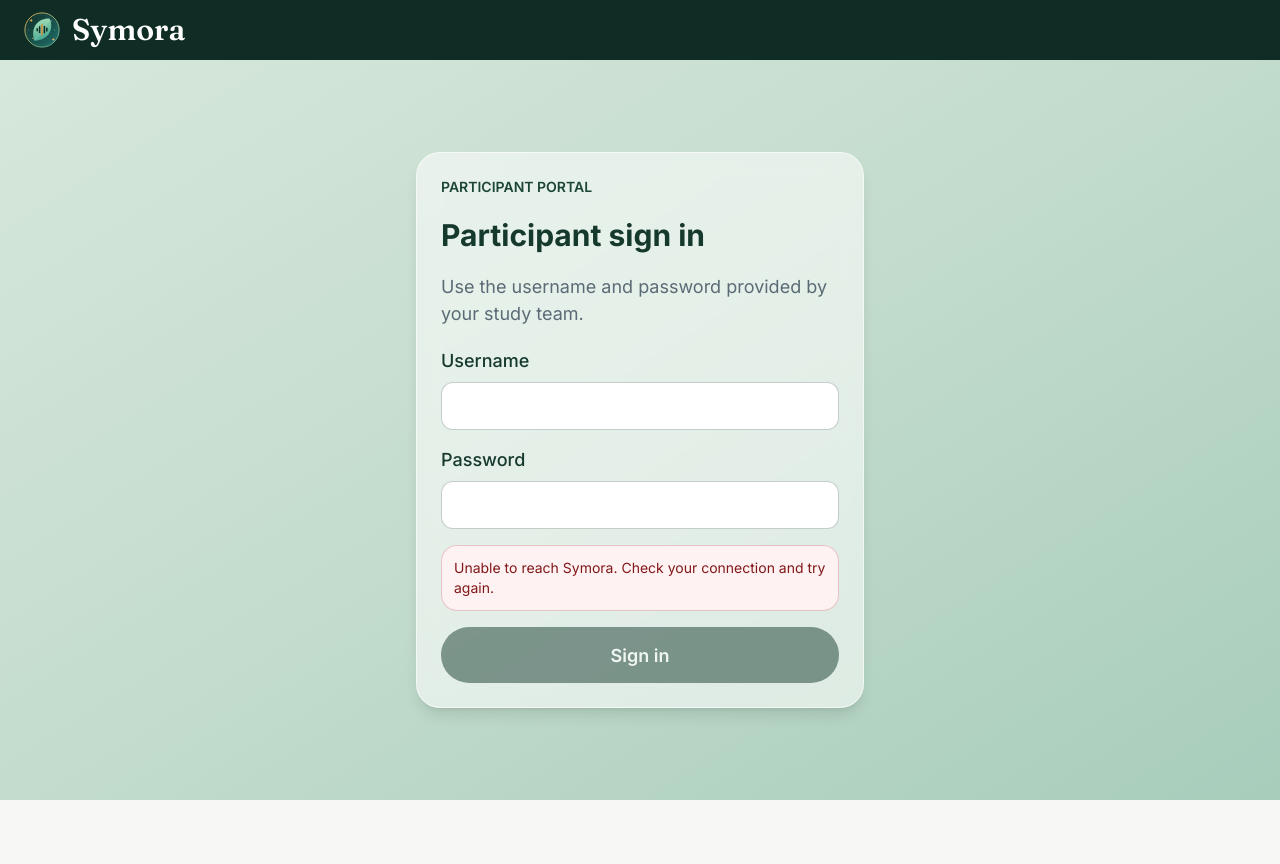
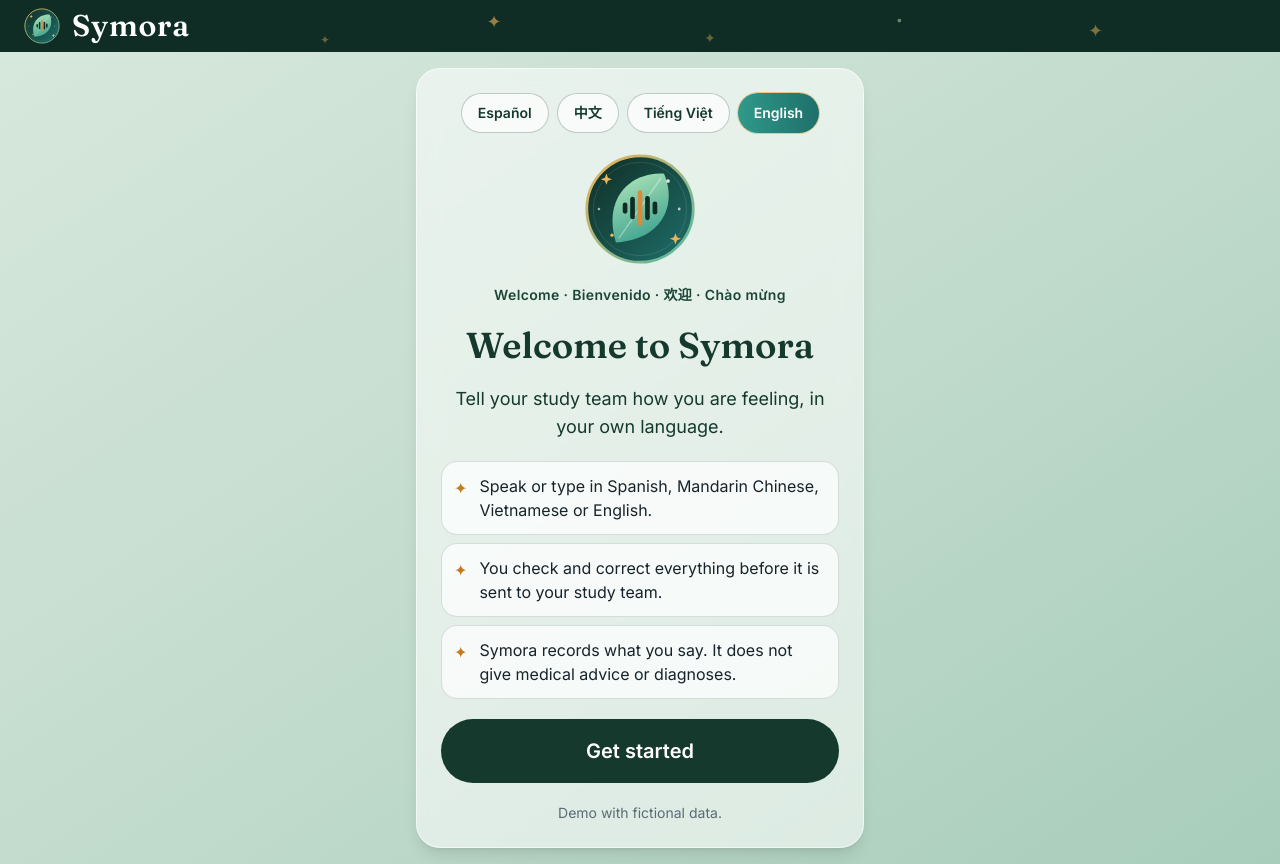
Before and after one commit to Mymuna18/Symora, a Next.js app: page /participant-login in a window 1280 px wide. Before the commit the page ends 800 px from the top, so only its background shows below. Built offline with nearby package versions, Linux system fonts and the light colour scheme; no server answers.

Commit message:
Participant UI: welcome screen, shared header, sign out, remove past reports

```diff
--- a/app/report/page.tsx
+++ b/app/report/page.tsx
@@ -1,5 +1,7 @@
 "use client";
 
+import { BrandHeader } from "@/components/ui/BrandHeader";
+import { SignOutButton } from "@/components/ui/SignOutButton";
 import { startTransition, useEffect, useRef, useState } from "react";
 import { useRouter } from "next/navigation";
 import {
@@ -127,6 +129,7 @@
   reportId: string;
   signOut: string;
   signingOut: string;
+  signOutError: string;
   checkingSession: string;
   sessionRequired: string;
   sessionExpired: string;
@@ -205,6 +208,7 @@
     checkingSession: "Checking session…",
     sessionRequired: "Sign in with a participant account to continue.",
     sessionExpired: "Your session has expired. Sign in again to continue.",
+    signOutError: "Sign out failed. Please try again.",
   },
   es: {
     tabs: { home: "Inicio", profile: "Perfil", past: "Reportes anteriores" },
@@ -280,6 +284,7 @@
     checkingSession: "Verificando sesión…",
     sessionRequired: "Inicia sesión con una cuenta de participante para continuar.",
     sessionExpired: "Tu sesión venció. Inicia sesión otra vez para continuar.",
+    signOutError: "No se pudo cerrar la sesión. Inténtalo de nuevo.",
   },
   zh: {
     tabs: { home: "首页", profile: "我的资料", past: "以往报告" },
@@ -355,6 +360,7 @@
     checkingSession: "正在检查登录状态…",
     sessionRequired: "请使用参与者账户登录后继续。",
     sessionExpired: "登录已过期。请重新登录后继续。",
+    signOutError: "退出失败，请重试。",
   },
   vi: {
     tabs: { home: "Trang chủ", profile: "Hồ sơ", past: "Báo cáo cũ" },
@@ -430,6 +436,7 @@
     checkingSession: "Đang kiểm tra phiên đăng nhập…",
     sessionRequired: "Vui lòng đăng nhập bằng tài khoản người tham gia để tiếp tục.",
     sessionExpired: "Phiên đăng nhập đã hết hạn. Vui lòng đăng nhập lại để tiếp tục.",
+    signOutError: "Đăng xuất không thành công. Vui lòng thử lại.",
   },
 };
 
@@ -441,17 +448,7 @@
 const secondaryBtn = `${big} border border-forest-800/30 bg-white/70 text-forest-800 hover:bg-white hover:ring-2 hover:ring-glow/60`;
 const field =
   "w-full border border-forest-800/25 bg-white/90 text-lg transition-all duration-300 ease-out hover:ring-2 hover:ring-glow/60";
-function Header() {
-  return (
-    <header className="flex items-center gap-3 bg-forest-950 px-6 py-2 text-white">
-      {/* eslint-disable-next-line @next/next/no-img-element */}
-      <img src="/symora-emblem.svg" alt="" className="h-9 w-9" />
-      <p className="font-[family-name:var(--font-fraunces)] text-3xl font-semibold leading-none tracking-wide">
-        Symora
-      </p>
-    </header>
-  );
-}
+
 
 export default function ReportPage() {
   const router = useRouter();
@@ -811,7 +808,7 @@
   if (!sessionReady) {
     return (
       <div className={page}>
-        <Header />
+        <BrandHeader/>
         <main className="flex flex-1 items-center justify-center p-4">
           <p role="status" className={`rounded-2xl p-5 text-center text-forest-800 ${glass}`}>
             Checking your session…
@@ -825,7 +822,7 @@
   if (onboard !== "done") {
     return (
       <div className={page}>
-        <Header />
+        <BrandHeader/>
         <div className="flex flex-1 p-3">
           <main className={`mx-auto flex w-full max-w-md flex-col gap-5 rounded-3xl p-6 ${glass}`}>
             {onboard === "language" && (
@@ -880,7 +877,7 @@
   // ---------- Main app with side tabs ----------
   return (
     <div className={page}>
-      <Header />
+      <BrandHeader/>
       <div className="flex flex-1 flex-col gap-3 p-3 md:flex-row">
         <SideTabs tab={tab} onChange={setTab} labels={L.tabs} />
 
@@ -1026,6 +1023,12 @@
             <section className="flex flex-col gap-6">
               <h1 className="text-3xl font-bold text-forest-800">{L.profileTitle}</h1>
               <fieldset>
+                <hr className="border-t border-forest-800/20" />
+                  <SignOutButton
+                    label={L.signOut}
+                    busyLabel={L.signingOut}
+                    errorLabel={L.signOutError}
+                  />
                 <legend className="mb-2 text-lg font-medium text-forest-800">{L.language}</legend>
                 <div className="flex flex-col gap-3">
                   {langOptions.map((o) => (
--- /dev/null
+++ b/components/ui/BrandHeader.tsx
@@ -0,0 +1,16 @@
+export function BrandHeader() {
+  return (
+    <header className="relative flex items-center gap-3 overflow-hidden bg-forest-950 px-6 py-2 text-white">
+      <span aria-hidden="true" className="pointer-events-none absolute left-[25%] bottom-1 text-xs text-glow/40">✦</span>
+      <span aria-hidden="true" className="pointer-events-none absolute left-[38%] top-2 text-glow/60">✦</span>
+      <span aria-hidden="true" className="pointer-events-none absolute left-[55%] bottom-1 text-sm text-glow/40">✦</span>
+      <span aria-hidden="true" className="pointer-events-none absolute left-[70%] top-3 text-xs text-mint/50">•</span>
+      <span aria-hidden="true" className="pointer-events-none absolute left-[85%] bottom-2 text-glow/50">✦</span>
+      {/* eslint-disable-next-line @next/next/no-img-element */}
+      <img src="/symora-emblem.svg" alt="" className="h-9 w-9" />
+      <span className="font-[family-name:var(--font-fraunces)] text-3xl font-semibold leading-none tracking-wide">
+        Symora
+      </span>
+    </header>
+  );
+}
--- a/components/ui/LoginPending.tsx
+++ b/components/ui/LoginPending.tsx
@@ -2,6 +2,7 @@
 
 import { startTransition, useEffect, useState, type FormEvent } from "react";
 import { useRouter } from "next/navigation";
+import { BrandHeader } from "@/components/ui/BrandHeader";
 import {
   ApiError,
   getBrowserSession,
@@ -11,6 +12,7 @@
 } from "@/lib/frontend-api";
 
 type Role = "participant" | "coordinator";
+type Lang = "en" | "es" | "zh" | "vi";
 
 const content: Record<Role, { title: string; description: string; audience: string; destination: string }> = {
   participant: {
@@ -27,6 +29,106 @@
   },
 };
 
+const langButtons: { code: Lang; label: string }[] = [
+  { code: "es", label: "Español" },
+  { code: "zh", label: "中文" },
+  { code: "vi", label: "Tiếng Việt" },
+  { code: "en", label: "English" },
+];
+
+const participantCopy: Record<Lang, {
+  welcome: string;
+  tagline: string;
+  points: string[];
+  start: string;
+  signInTitle: string;
+  signInDesc: string;
+  username: string;
+  password: string;
+  signIn: string;
+  signingIn: string;
+  back: string;
+  checking: string;
+  demo: string;
+}> = {
+  en: {
+    welcome: "Welcome to Symora",
+    tagline: "Tell your study team how you are feeling, in your own language.",
+    points: [
+      "Speak or type in Spanish, Mandarin Chinese, Vietnamese or English.",
+      "You check and correct everything before it is sent to your study team.",
+      "Symora records what you say. It does not give medical advice or diagnoses.",
+    ],
+    start: "Get started",
+    signInTitle: "Sign in",
+    signInDesc: "Use the username and password your study team gave you.",
+    username: "Username",
+    password: "Password",
+    signIn: "Sign in",
+    signingIn: "Signing in…",
+    back: "Back",
+    checking: "Checking your session…",
+    demo: "Demo with fictional data.",
+  },
+  es: {
+    welcome: "Bienvenido a Symora",
+    tagline: "Cuéntale a tu equipo del estudio cómo te sientes, en tu propio idioma.",
+    points: [
+      "Habla o escribe en español, chino mandarín, vietnamita o inglés.",
+      "Tú revisas y corriges todo antes de enviarlo a tu equipo del estudio.",
+      "Symora registra lo que dices. No da consejos médicos ni diagnósticos.",
+    ],
+    start: "Comenzar",
+    signInTitle: "Iniciar sesión",
+    signInDesc: "Usa el usuario y la contraseña que te dio tu equipo del estudio.",
+    username: "Usuario",
+    password: "Contraseña",
+    signIn: "Iniciar sesión",
+    signingIn: "Iniciando sesión…",
+    back: "Atrás",
+    checking: "Verificando tu sesión…",
+    demo: "Demostración con datos ficticios.",
+  },
+  zh: {
+    welcome: "欢迎使用 Symora",
+    tagline: "用您自己的语言，告诉研究团队您的感受。",
+    points: [
+      "可以用西班牙语、普通话、越南语或英语说话或打字。",
+      "发送给研究团队之前，所有内容都由您检查和修改。",
+      "Symora 只记录您说的话，不提供医疗建议或诊断。",
+    ],
+    start: "开始",
+    signInTitle: "登录",
+    signInDesc: "请使用研究团队提供的用户名和密码。",
+    username: "用户名",
+    password: "密码",
+    signIn: "登录",
+    signingIn: "正在登录…",
+    back: "返回",
+    checking: "正在检查您的登录状态…",
+    demo: "演示版，使用虚构数据。",
+  },
+  vi: {
+    welcome: "Chào mừng đến với Symora",
+    tagline: "Hãy cho nhóm nghiên cứu biết bạn cảm thấy thế nào, bằng ngôn ngữ của bạn.",
+    points: [
+      "Nói hoặc gõ bằng tiếng Tây Ban Nha, tiếng Trung phổ thông, tiếng Việt hoặc tiếng Anh.",
+      "Bạn kiểm tra và chỉnh sửa mọi thứ trước khi gửi cho nhóm nghiên cứu.",
+      "Symora chỉ ghi lại những gì bạn nói. Ứng dụng không đưa ra lời khuyên y tế hay chẩn đoán.",
+    ],
+    start: "Bắt đầu",
+    signInTitle: "Đăng nhập",
+    signInDesc: "Hãy dùng tên đăng nhập và mật khẩu mà nhóm nghiên cứu đã cung cấp.",
+    username: "Tên đăng nhập",
+    password: "Mật khẩu",
+    signIn: "Đăng nhập",
+    signingIn: "Đang đăng nhập…",
+    back: "Quay lại",
+    checking: "Đang kiểm tra phiên của bạn…",
+    demo: "Bản demo với dữ liệu giả.",
+  },
+};
+
 export function LoginPending({ role }: { role: Role }) {
   const router = useRouter();
   const copy = content[role];
@@ -38,6 +140,14 @@
   const [sessionUnavailable, setSessionUnavailable] = useState(false);
   const [existingRole, setExistingRole] = useState<Role | null>(null);
   const [error, setError] = useState<string | null>(null);
+  const [lang, setLang] = useState<Lang>("en");
+  const [started, setStarted] = useState(role === "coordinator");
+
+  const isParticipant = role === "participant";
+  const t = participantCopy[lang];
+  const title = isParticipant ? t.signInTitle : copy.title;
+  const description = isParticipant ? t.signInDesc : copy.description;
+  const showWelcome = isParticipant && !started;
 
   useEffect(() => {
     if (new URLSearchParams(window.location.search).get("session") === "expired") {
@@ -102,29 +212,37 @@
     }
   }
 
+  const hoverGlow =
+    "transition-all duration-300 ease-out hover:ring-2 hover:ring-glow/70 hover:shadow-lg";
+
   return (
     <main className="flex min-h-screen flex-col bg-gradient-to-br from-[#d8e8dd] via-[#c3dccd] to-[#a8cdbb] text-ink">
-      <header className="flex items-center gap-3 bg-forest-950 px-6 py-3 text-white">
-        {/* eslint-disable-next-line @next/next/no-img-element */}
-        <img src="/symora-emblem.svg" alt="" className="h-9 w-9" />
-        <span className="font-[family-name:var(--font-fraunces)] text-3xl font-semibold leading-none">
-          Symora
-        </span>
-      </header>
+      <BrandHeader />
       <div className="flex flex-1 items-center justify-center p-4">
         <section className="flex w-full max-w-md flex-col gap-5 rounded-3xl border border-white/60 bg-white/55 p-6 shadow-lg backdrop-blur-md">
-          <p className="text-sm font-semibold uppercase text-forest-700">{copy.audience}</p>
-          <h1 className="text-3xl font-bold text-forest-800">{copy.title}</h1>
-          <p className="text-muted">{copy.description}</p>
-          {sessionExpired && (
-            <p role="status" className="rounded-2xl border border-amber-700/20 bg-amber-50/80 p-4 text-sm text-amber-950">
-              Your session expired or is no longer valid. Sign in again to continue.
-            </p>
+          {isParticipant && (
+            <div role="group" aria-label="Language" className="flex flex-wrap justify-center gap-2">
+              {langButtons.map((l) => (
+                <button
+                  key={l.code}
+                  type="button"
+                  aria-pressed={lang === l.code}
+                  onClick={() => setLang(l.code)}
+                  className={`min-h-10 rounded-full px-4 text-sm font-semibold transition-all duration-300 ease-out ${
+                    lang === l.code
+                      ? "bg-gradient-to-r from-leaf to-forest-600 text-white ring-1 ring-glow/70"
+                      : "border border-forest-800/25 bg-white/70 text-forest-800 hover:bg-white hover:ring-2 hover:ring-glow/60"
+                  }`}
+                >
+                  {l.label}
+                </button>
+              ))}
+            </div>
           )}
 
           {checkingSession ? (
             <p role="status" className="rounded-2xl bg-white/70 p-4 text-sm text-forest-800">
-              Checking your session…
+              {isParticipant ? t.checking : "Checking your session…"}
             </p>
           ) : existingRole ? (
             <div className="flex flex-col gap-3">
@@ -140,10 +258,61 @@
                 {submitting ? "Signing out…" : "Sign out current session"}
               </button>
             </div>
+          ) : showWelcome ? (
+            <div className="flex flex-col items-center gap-5 text-center">
+              {/* eslint-disable-next-line @next/next/no-img-element */}
+              <img src="/symora-emblem.svg" alt="" className="h-28 w-28" />
+              <p aria-hidden="true" className="text-sm font-semibold tracking-wide text-forest-700">
+                Welcome · Bienvenido · 欢迎 · Chào mừng
+              </p>
+              <h1 className="font-[family-name:var(--font-fraunces)] text-4xl font-semibold text-forest-800">
+                {t.welcome}
+              </h1>
+              <p className="text-lg text-forest-800">{t.tagline}</p>
+              <ul className="flex w-full flex-col gap-2 text-left">
+                {t.points.map((point) => (
+                  <li
+                    key={point}
+                    className="flex items-start gap-3 rounded-2xl border border-forest-800/15 bg-white/70 p-3 text-base"
+                  >
+                    <span aria-hidden="true" className="mt-0.5 text-[#c27b1f]">✦</span>
+                    <span>{point}</span>
+                  </li>
+                ))}
+              </ul>
+              <button
+                type="button"
+                onClick={() => setStarted(true)}
+                className={`min-h-16 w-full rounded-full bg-forest-800 px-6 py-4 text-xl font-semibold text-white hover:bg-leaf ${hoverGlow}`}
+              >
+                {t.start}
+              </button>
+              <p className="text-sm text-muted">{t.demo}</p>
+            </div>
           ) : (
+            <>
+              {isParticipant && (
+                <button
+                  type="button"
+                  onClick={() => setStarted(false)}
+                  className="self-start text-sm font-semibold text-forest-700 underline"
+                >
+                  ← {t.back}
+                </button>
+              )}
+              {!isParticipant && (
+                <p className="text-sm font-semibold uppercase text-forest-700">{copy.audience}</p>
+              )}
+              <h1 className="text-3xl font-bold text-forest-800">{title}</h1>
+              <p className="text-muted">{description}</p>
+              {sessionExpired && (
+                <p role="status" className="rounded-2xl border border-amber-700/20 bg-amber-50/80 p-4 text-sm text-amber-950">
+                  Your session expired or is no longer valid. Sign in again to continue.
+                </p>
+              )}
               <form onSubmit={submit} className="flex flex-col gap-4">
                 <label className="flex flex-col gap-2 font-medium text-forest-800">
-                Username
+                  {isParticipant ? t.username : "Username"}
                   <input
                     name="username"
                     value={username}
@@ -153,11 +322,11 @@
                     maxLength={64}
                     required
                     disabled={sessionUnavailable || submitting}
-                  className="min-h-12 rounded-xl border border-forest-800/25 bg-white px-4"
+                    className={`min-h-12 rounded-xl border border-forest-800/25 bg-white px-4 ${hoverGlow}`}
                   />
                 </label>
                 <label className="flex flex-col gap-2 font-medium text-forest-800">
-                Password
+                  {isParticipant ? t.password : "Password"}
                   <input
                     name="password"
                     type="password"
@@ -168,7 +337,7 @@
                     maxLength={256}
                     required
                     disabled={sessionUnavailable || submitting}
-                  className="min-h-12 rounded-xl border border-forest-800/25 bg-white px-4"
+                    className={`min-h-12 rounded-xl border border-forest-800/25 bg-white px-4 ${hoverGlow}`}
                   />
                 </label>
                 {error && (
@@ -179,11 +348,14 @@
                 <button
                   type="submit"
                   disabled={sessionUnavailable || submitting || !username || !password}
-                className="min-h-14 w-full rounded-full bg-forest-800 px-6 py-3 font-semibold text-white transition-colors hover:bg-leaf disabled:opacity-50"
+                  className={`min-h-14 w-full rounded-full bg-forest-800 px-6 py-3 font-semibold text-white hover:bg-leaf disabled:opacity-50 ${hoverGlow}`}
                 >
-                {submitting ? "Signing in…" : "Sign in"}
+                  {submitting
+                    ? isParticipant ? t.signingIn : "Signing in…"
+                    : isParticipant ? t.signIn : "Sign in"}
                 </button>
               </form>
+            </>
           )}
         </section>
       </div>
--- a/components/ui/SideTabs.tsx
+++ b/components/ui/SideTabs.tsx
@@ -32,7 +32,7 @@
   ),
 };
 
-const order: Tab[] = ["home", "profile", "past"];
+const order: Tab[] = ["home", "profile"];
 
 export function SideTabs({ tab, onChange, labels }: Props) {
   return (
--- /dev/null
+++ b/components/ui/SignOutButton.tsx
@@ -0,0 +1,47 @@
+"use client";
+
+import { useState } from "react";
+import { logoutBrowserSession } from "@/lib/frontend-api";
+
+export function SignOutButton({
+  label,
+  busyLabel,
+  errorLabel,
+}: {
+  label: string;
+  busyLabel: string;
+  errorLabel: string;
+}) {
+  const [busy, setBusy] = useState(false);
+  const [failed, setFailed] = useState(false);
+
+  async function signOut() {
+    setBusy(true);
+    setFailed(false);
+    try {
+      await logoutBrowserSession();
+      window.location.replace("/participant-login");
+    } catch {
+      setFailed(true);
+      setBusy(false);
+    }
+  }
+
+  return (
+    <div className="flex flex-col gap-2">
+      <button
+        type="button"
+        onClick={() => void signOut()}
+        disabled={busy}
+        className="min-h-14 w-full rounded-full border border-forest-800/30 bg-white/70 px-6 py-3 text-lg font-semibold text-forest-800 transition-all duration-300 ease-out hover:bg-white hover:ring-2 hover:ring-glow/60 disabled:opacity-50"
+      >
+        {busy ? busyLabel : label}
+      </button>
+      {failed && (
+        <p role="alert" className="text-sm text-red-900">
+          {errorLabel}
+        </p>
+      )}
+    </div>
+  );
+}
```
Lines whose indentation alone changed are shown as unchanged.
